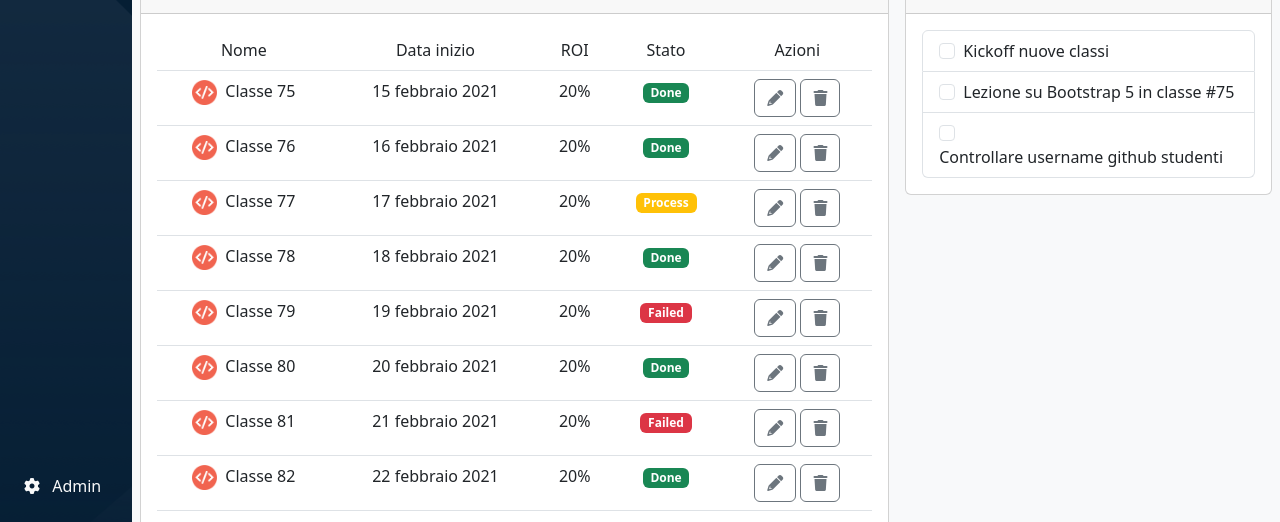
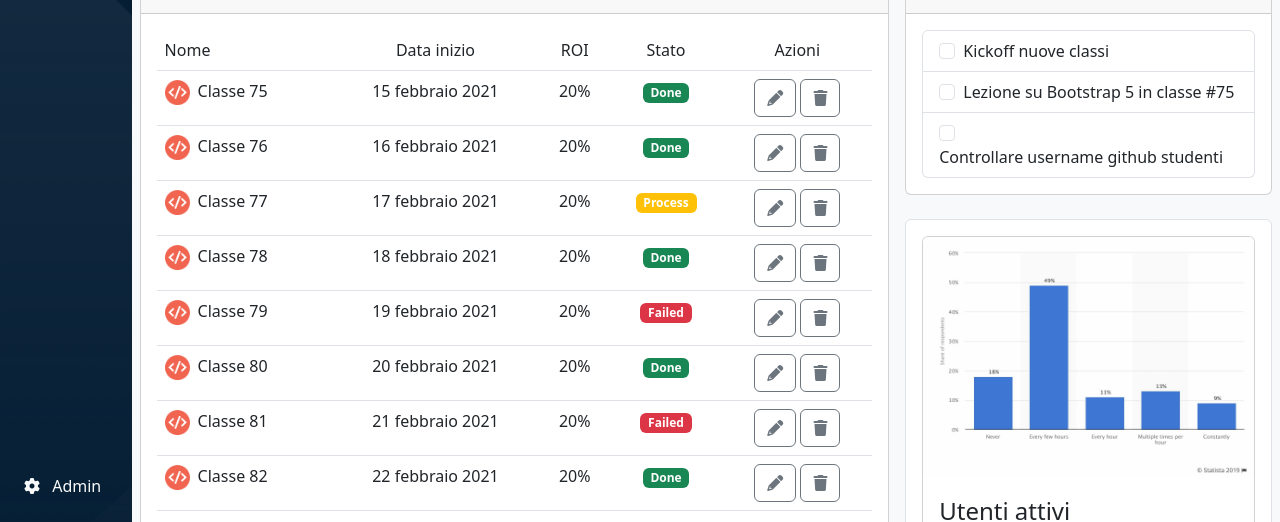
Before and after one commit to ElyPoli/html-css-bootstrap-dashboard, a plain HTML site: page index.html in a window 1280 px wide. Shown: the part 278-800 px from the top of the page. Drawn offline with nearby package versions, Linux system fonts and the light colour scheme.

Commit message:
fixed main col

```diff
--- a/index.html
+++ b/index.html
@@ -157,8 +157,11 @@
             <!-- Sezione centrale inferiore con il contenuto principale del sito -->
             <div class="container-fluid">
                 <div class="row">
+                    <!-- Sottosezione - Todo e grafico -->
+                    <div class="col-12 col-lg-8 pt-4 pb-2 pe-2 ps-2">
+                        <div class="row flex-column">
                             <!-- Card - prossime classi -->
-                    <div class="col-12 col-lg-8 pt-4 pb-2 pe-2 ps-2">
+                            <div class="col-12 pb-4">
                                 <div class="card">
                                     <div class="card-header">
                                         <h4>Prossime classi</h4>
@@ -167,7 +170,7 @@
                                         <table class="table text-center">
                                             <thead>
                                                 <tr>
-                                            <th scope="col">Nome</th>
+                                                    <th scope="col" class="text-start">Nome</th>
                                                     <th scope="col">Data inizio</th>
                                                     <th scope="col">ROI</th>
                                                     <th scope="col">Stato</th>
@@ -176,8 +179,8 @@
                                             </thead>
                                             <tbody>
                                                 <tr>
-                                            <td><img src="img/class-avatar.png" class="my-img-card me-2"
-                                                    alt="Avatar">Classe 75</td>
+                                                    <td class="text-start"><img src="img/class-avatar.png"
+                                                            class="my-img-card me-2" alt="Avatar">Classe 75</td>
                                                     <td>15 febbraio 2021</td>
                                                     <td>20%</td>
                                                     <td><span class="badge text-bg-success">Done</span></td>
@@ -189,8 +192,8 @@
                                                     </td>
                                                 </tr>
                                                 <tr>
-                                            <td><img src="img/class-avatar.png" class="my-img-card me-2"
-                                                    alt="Avatar">Classe 76</td>
+                                                    <td class="text-start"><img src="img/class-avatar.png"
+                                                            class="my-img-card me-2" alt="Avatar">Classe 76</td>
                                                     <td>16 febbraio 2021</td>
                                                     <td>20%</td>
                                                     <td><span class="badge text-bg-success">Done</span></td>
@@ -202,11 +205,12 @@
                                                     </td>
                                                 </tr>
                                                 <tr>
-                                            <td><img src="img/class-avatar.png" class="my-img-card me-2"
-                                                    alt="Avatar">Classe 77</td>
+                                                    <td class="text-start"><img src="img/class-avatar.png"
+                                                            class="my-img-card me-2" alt="Avatar">Classe 77</td>
                                                     <td>17 febbraio 2021</td>
                                                     <td>20%</td>
-                                            <td><span class="badge text-bg-warning text-white">Process</span></td>
+                                                    <td><span class="badge text-bg-warning text-white">Process</span>
+                                                    </td>
                                                     <td>
                                                         <button type="button" class="btn btn-outline-secondary"><i
                                                                 class="fa-solid fa-pencil"></i></button>
@@ -215,8 +219,8 @@
                                                     </td>
                                                 </tr>
                                                 <tr>
-                                            <td><img src="img/class-avatar.png" class="my-img-card me-2"
-                                                    alt="Avatar">Classe 78</td>
+                                                    <td class="text-start"><img src="img/class-avatar.png"
+                                                            class="my-img-card me-2" alt="Avatar">Classe 78</td>
                                                     <td>18 febbraio 2021</td>
                                                     <td>20%</td>
                                                     <td><span class="badge text-bg-success">Done</span></td>
@@ -228,8 +232,8 @@
                                                     </td>
                                                 </tr>
                                                 <tr>
-                                            <td><img src="img/class-avatar.png" class="my-img-card me-2"
-                                                    alt="Avatar">Classe 79</td>
+                                                    <td class="text-start"><img src="img/class-avatar.png"
+                                                            class="my-img-card me-2" alt="Avatar">Classe 79</td>
                                                     <td>19 febbraio 2021</td>
                                                     <td>20%</td>
                                                     <td><span class="badge text-bg-danger">Failed</span></td>
@@ -241,8 +245,8 @@
                                                     </td>
                                                 </tr>
                                                 <tr>
-                                            <td><img src="img/class-avatar.png" class="my-img-card me-2"
-                                                    alt="Avatar">Classe 80</td>
+                                                    <td class="text-start"><img src="img/class-avatar.png"
+                                                            class="my-img-card me-2" alt="Avatar">Classe 80</td>
                                                     <td>20 febbraio 2021</td>
                                                     <td>20%</td>
                                                     <td><span class="badge text-bg-success">Done</span></td>
@@ -254,8 +258,8 @@
                                                     </td>
                                                 </tr>
                                                 <tr>
-                                            <td><img src="img/class-avatar.png" class="my-img-card me-2"
-                                                    alt="Avatar">Classe 81</td>
+                                                    <td class="text-start"><img src="img/class-avatar.png"
+                                                            class="my-img-card me-2" alt="Avatar">Classe 81</td>
                                                     <td>21 febbraio 2021</td>
                                                     <td>20%</td>
                                                     <td><span class="badge text-bg-danger">Failed</span></td>
@@ -267,8 +271,8 @@
                                                     </td>
                                                 </tr>
                                                 <tr>
-                                            <td><img src="img/class-avatar.png" class="my-img-card me-2"
-                                                    alt="Avatar">Classe 82</td>
+                                                    <td class="text-start"><img src="img/class-avatar.png"
+                                                            class="my-img-card me-2" alt="Avatar">Classe 82</td>
                                                     <td>22 febbraio 2021</td>
                                                     <td>20%</td>
                                                     <td><span class="badge text-bg-success">Done</span></td>
@@ -284,37 +288,8 @@
                                     </div>
                                 </div>
                             </div>
-                    <!-- Card - Todo -->
-                    <div class="col-12 col-lg-4 pt-4 pb-2 pe-2 ps-2">
-                        <div class="card">
-                            <div class="card-header">
-                                <h4>Todo</h4>
-                            </div>
-                            <div class="card-body">
-                                <ul class="list-group">
-                                    <li class="list-group-item">
-                                        <input class="form-check-input me-1" type="checkbox" value=""
-                                            id="firstCheckbox">
-                                        <label class="form-check-label" for="firstCheckbox">Kickoff nuove classi</label>
-                                    </li>
-                                    <li class="list-group-item">
-                                        <input class="form-check-input me-1" type="checkbox" value=""
-                                            id="secondCheckbox">
-                                        <label class="form-check-label" for="secondCheckbox">Lezione su Bootstrap 5 in
-                                            classe #75</label>
-                                    </li>
-                                    <li class="list-group-item">
-                                        <input class="form-check-input me-1" type="checkbox" value=""
-                                            id="thirdCheckbox">
-                                        <label class="form-check-label" for="thirdCheckbox">Controllare username github
-                                            studenti</label>
-                                    </li>
-                                </ul>
-                            </div>
-                        </div>
-                    </div>
                             <!-- Card - F.A.Q. -->
-                    <div class="col-12 col-lg-8 pt-4 pb-2 pe-2 ps-2">
+                            <div class="col-12">
                                 <div class="card">
                                     <div class="card-header">
                                         <h4>F.A.Q.</h4>
@@ -370,14 +345,52 @@
                                     </div>
                                 </div>
                             </div>
+                        </div>
+                    </div>
+                    <!-- Sottosezione - Todo e grafico -->
+                    <div class="col-12 col-lg-4 pt-4 pb-2 pe-2 ps-2">
+                        <div class="row flex-column">
+                            <!-- Card - Todo -->
+                            <div class="col-12 pb-4">
+                                <div class="card">
+                                    <div class="card-header">
+                                        <h4>Todo</h4>
+                                    </div>
+                                    <div class="card-body">
+                                        <ul class="list-group">
+                                            <li class="list-group-item">
+                                                <input class="form-check-input me-1" type="checkbox" value=""
+                                                    id="firstCheckbox">
+                                                <label class="form-check-label" for="firstCheckbox">Kickoff nuove
+                                                    classi</label>
+                                            </li>
+                                            <li class="list-group-item">
+                                                <input class="form-check-input me-1" type="checkbox" value=""
+                                                    id="secondCheckbox">
+                                                <label class="form-check-label" for="secondCheckbox">Lezione su
+                                                    Bootstrap 5 in
+                                                    classe #75</label>
+                                            </li>
+                                            <li class="list-group-item">
+                                                <input class="form-check-input me-1" type="checkbox" value=""
+                                                    id="thirdCheckbox">
+                                                <label class="form-check-label" for="thirdCheckbox">Controllare username
+                                                    github
+                                                    studenti</label>
+                                            </li>
+                                        </ul>
+                                    </div>
+                                </div>
+                            </div>
                             <!-- Card - grafico -->
-                    <div class="col-12 col-lg-4 pt-4 pb-2 pe-2 ps-2">
+                            <div class="col-12">
                                 <div class="border my-border-card p-3 bg-white">
                                     <div class="card">
                                         <img src="img/stats.jpeg" class="card-img-top" alt="Stats">
                                         <div class="card-body">
                                             <p class="fs-4 mb-1">Utenti attivi</p>
-                                    <p class="mb-0 pb-3 my-border">Lista degli utenti attivi in piattaforma nell'ultimo mese</p>
+                                            <p class="mb-0 pb-3 my-border">Lista degli utenti attivi in piattaforma
+                                                nell'ultimo mese</p>
                                             <ul class="list-group list-group-flush">
                                                 <li class="list-group-item ps-0">Gennaio: 1200</li>
                                                 <li class="list-group-item ps-0">Febbraio 800</li>
@@ -392,10 +405,10 @@
                             </div>
                         </div>
                     </div>
+                </div>
+            </div>
         </main>
     </div>
-
-
 
     <!-- Bootstrap javascript -->
     <script src="https://cdn.jsdelivr.net/npm/bootstrap@5.3.0/dist/js/bootstrap.bundle.min.js"
```
Lines whose indentation alone changed are shown as unchanged.
